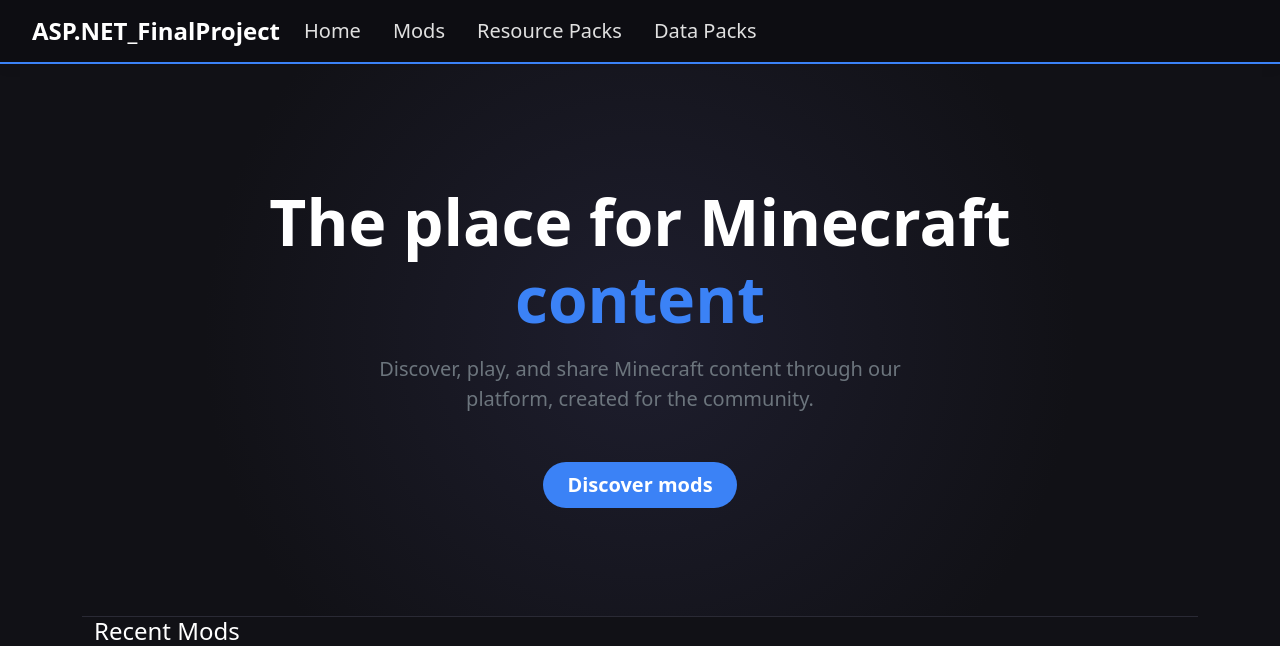
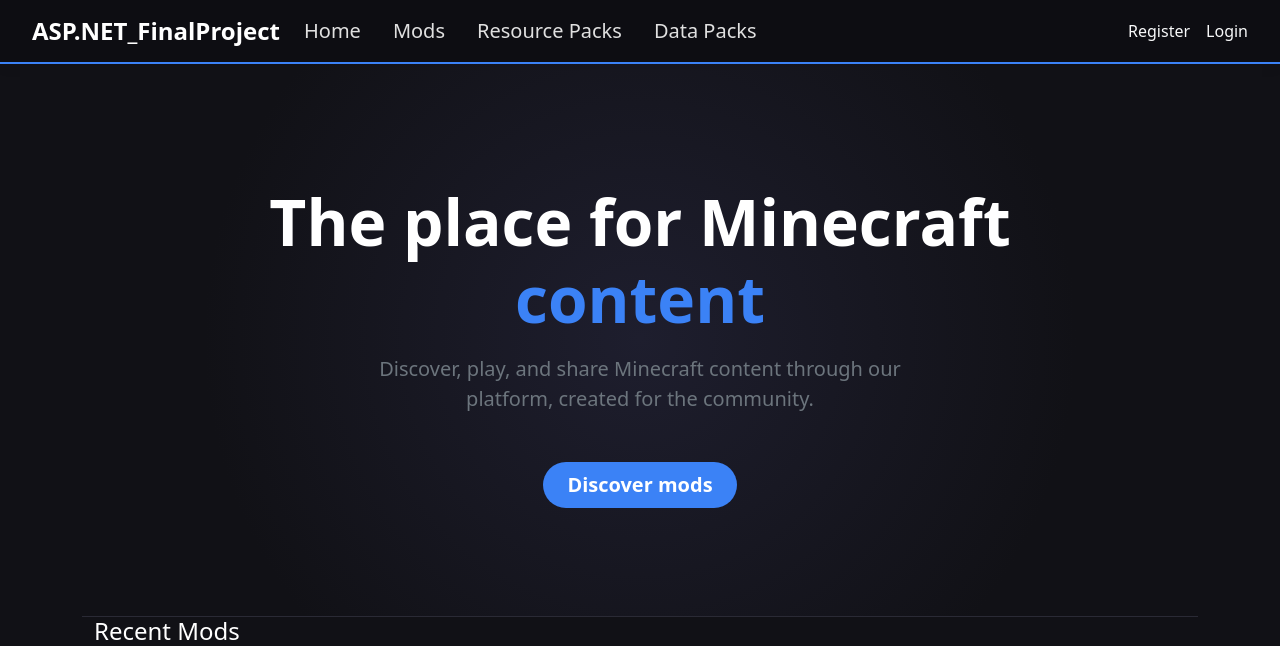
Before and after one commit to StoryBuild/ASP.NET-FinalProject, an ASP.NET Core app: page / in a window 1280 px wide. Shown: the top 646 px of the page. Run offline with ASP.NET Core 8, Linux system fonts and the light colour scheme; style sheets or scripts are compiled from the project's sources.

Commit message:
Added dynamic Login and Register buttons to the navigation bar

```diff
--- a/ASP.NET-FinalProject/Views/Shared/_Layout.cshtml
+++ b/ASP.NET-FinalProject/Views/Shared/_Layout.cshtml
@@ -35,6 +35,28 @@
                             <a class="nav-link custom-nav-link" asp-area="" asp-controller="DataPacks" asp-action="Index">Data Packs</a>
                         </li>
                     </ul>
+                    <ul class="navbar-nav ms-auto">
+                        @if (User.Identity != null && User.Identity.IsAuthenticated)
+                        {
+                            <li class="nav-item">
+                                <a class="nav-link text-light" asp-area="Identity" asp-page="/Account/Manage/Index" title="Manage">Hello, @User.Identity.Name!</a>
+                            </li>
+                            <li class="nav-item">
+                                <form class="form-inline" asp-area="Identity" asp-page="/Account/Logout" asp-route-returnUrl="@Url.Action("Index", "Home", new { area = "" })">
+                                    <button type="submit" class="nav-link btn btn-link text-light border-0">Logout</button>
+                                </form>
+                            </li>
+                        }
+                        else
+                        {
+                            <li class="nav-item">
+                                <a class="nav-link text-light" asp-area="Identity" asp-page="/Account/Register">Register</a>
+                            </li>
+                            <li class="nav-item">
+                                <a class="nav-link text-light" asp-area="Identity" asp-page="/Account/Login">Login</a>
+                            </li>
+                        }
+                    </ul>
                 </div>
             </div>
         </nav>
```
